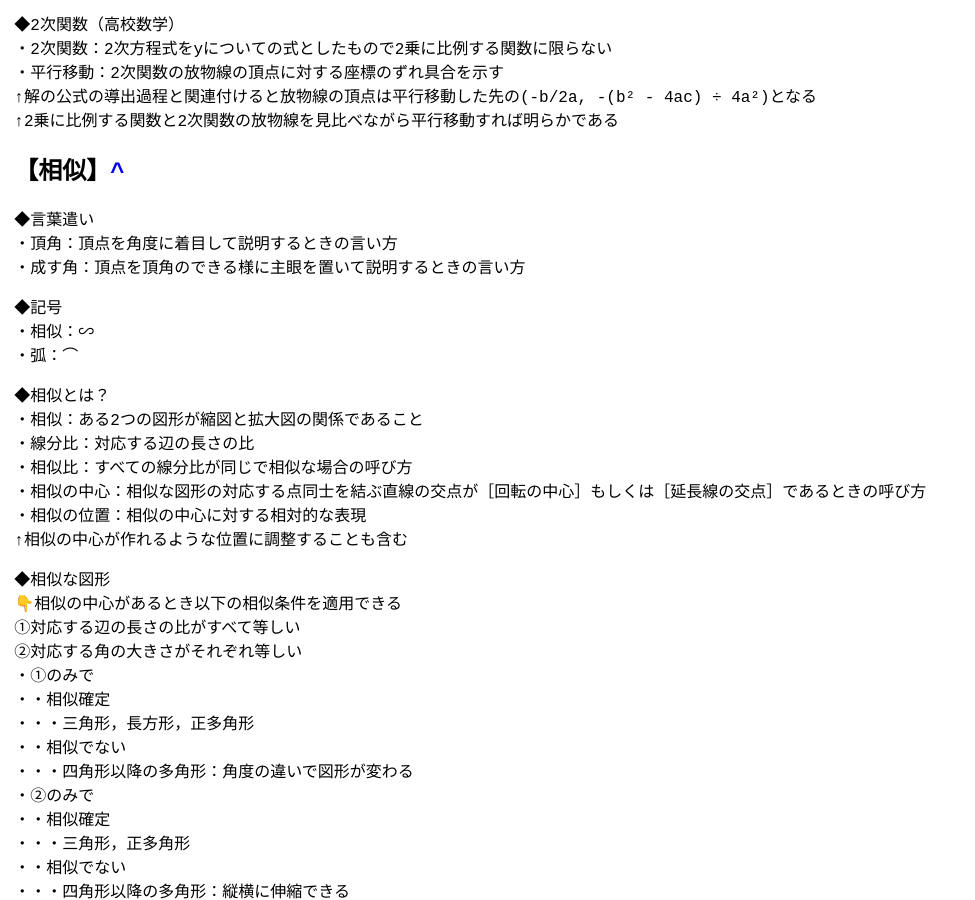
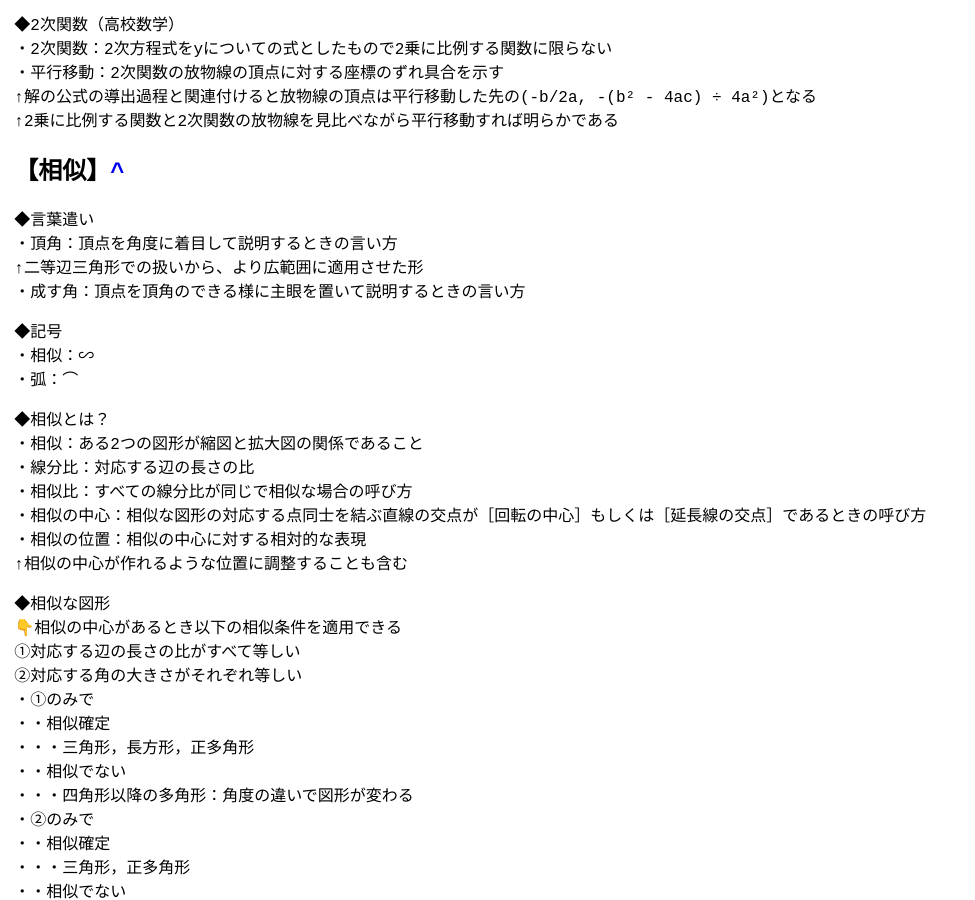
Before and after one commit to zoldof/algo-notes-ci, a Jekyll site: the page built from docs/dist/chu3-1/index.md, in a window 1280 px wide and 900 px high, scrolled down 6658 px. Shown: the whole window, without its empty margins (0-975 px from the left). Built offline with Jekyll 4.4.1, drawn with Linux system fonts in a browser that asks for light colours.

Commit message:
Update index.md

```diff
--- a/docs/dist/chu3-1/index.md
+++ b/docs/dist/chu3-1/index.md
@@ -289,6 +289,7 @@ title: 中3数学【数学の役立て方】【基礎知識】
 
 ◆言葉遣い
 ・頂角：頂点を角度に着目して説明するときの言い方
+↑二等辺三角形での扱いから、より広範囲に適用させた形
 ・成す角：頂点を頂角のできる様に主眼を置いて説明するときの言い方
 
 ◆記号
```
